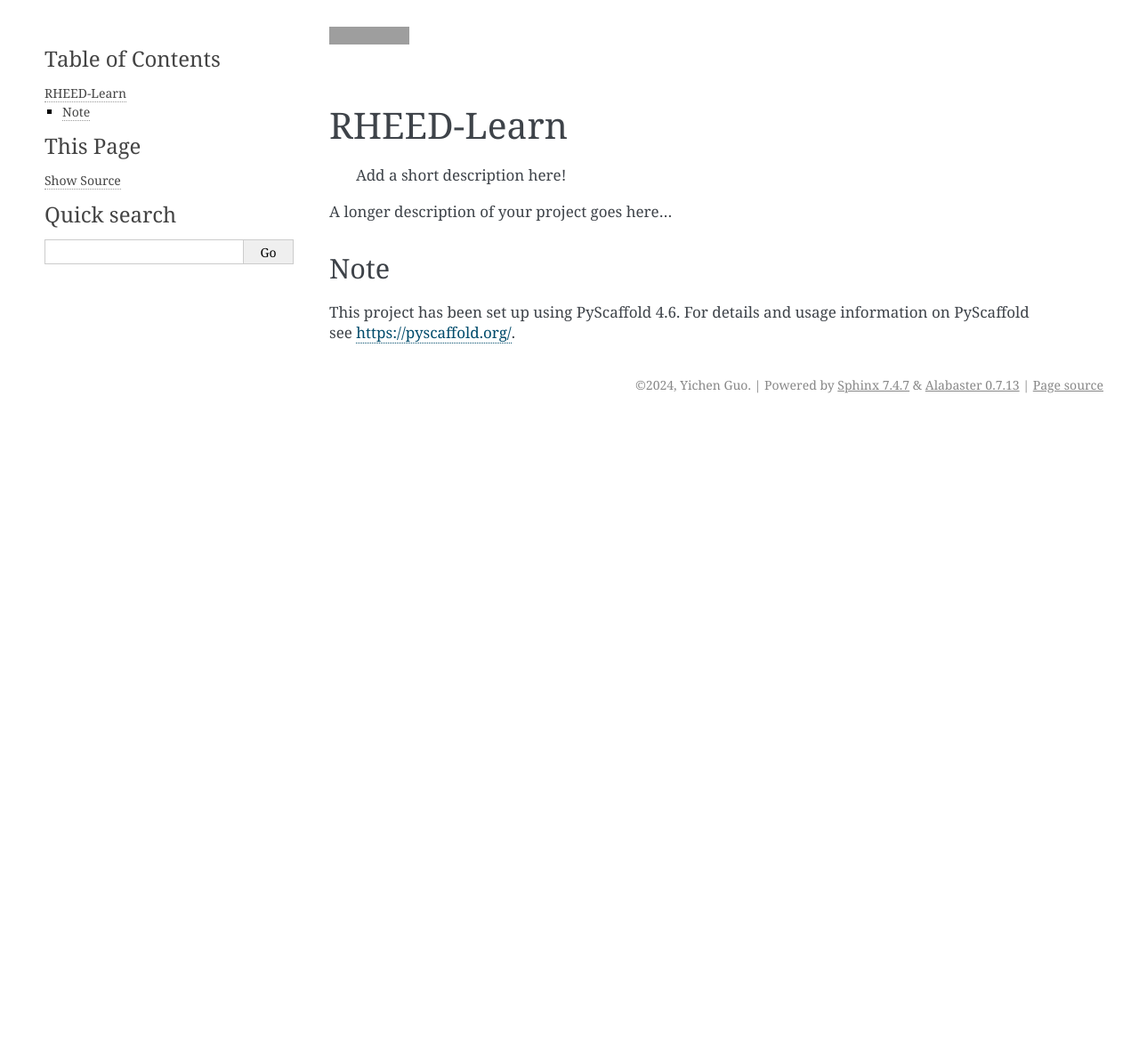
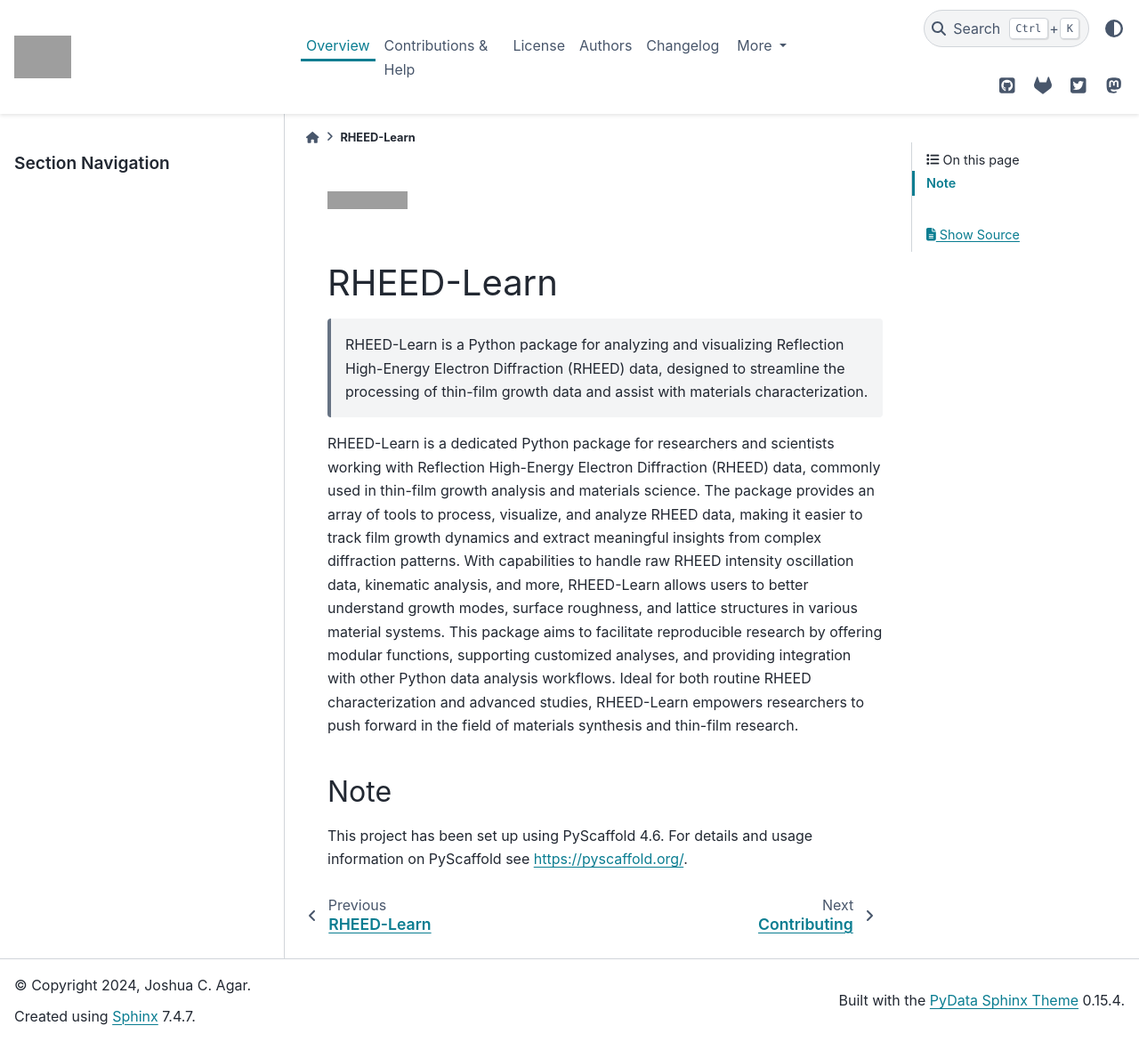
Before and after one commit to m3-learning/RHEED-Learn, a Sphinx documentation site: the page built from docs/readme.rst, in a window 1280 px wide and 1171 px high. Shown: the whole window at 89% size. Built offline with Sphinx 7.4.7 and the PyData theme 0.15.4, drawn with Linux system fonts in a browser that asks for light colours; grey boxes are pictures that could not be loaded.

Commit message:
update with main docs #patch

```diff
--- a/README.rst
+++ b/README.rst
@@ -34,10 +34,10 @@ RHEED-Learn
 ===========
 
 
-    Add a short description here!
+    RHEED-Learn is a Python package for analyzing and visualizing Reflection High-Energy Electron Diffraction (RHEED) data, designed to streamline the processing of thin-film growth data and assist with materials characterization.
 
 
-A longer description of your project goes here...
+RHEED-Learn is a dedicated Python package for researchers and scientists working with Reflection High-Energy Electron Diffraction (RHEED) data, commonly used in thin-film growth analysis and materials science. The package provides an array of tools to process, visualize, and analyze RHEED data, making it easier to track film growth dynamics and extract meaningful insights from complex diffraction patterns. With capabilities to handle raw RHEED intensity oscillation data, kinematic analysis, and more, RHEED-Learn allows users to better understand growth modes, surface roughness, and lattice structures in various material systems. This package aims to facilitate reproducible research by offering modular functions, supporting customized analyses, and providing integration with other Python data analysis workflows. Ideal for both routine RHEED characterization and advanced studies, RHEED-Learn empowers researchers to push forward in the field of materials synthesis and thin-film research.
 
 
 .. _pyscaffold-notes:
--- a/docs/conf.py
+++ b/docs/conf.py
@@ -74,6 +74,10 @@ extensions = [
     "sphinx.ext.napoleon",
 ]
 
+# Generate summary tables automatically
+autosummary_generate = True
+
+
 # Add any paths that contain templates here, relative to this directory.
 templates_path = ["_templates"]
 
@@ -88,7 +92,7 @@ master_doc = "index"
 
 # General information about the project.
 project = "RHEED-Learn"
-copyright = "2024, Yichen Guo"
+copyright = "2024, Joshua C. Agar"
 
 # The version info for the project you're documenting, acts as replacement for
 # |version| and |release|, also used in various other places throughout the
@@ -106,7 +110,7 @@ except ImportError:
 if not version or version.lower() == "unknown":
     version = os.getenv("READTHEDOCS_VERSION", "unknown")  # automatically set by RTD
 
-release = version
+release = version[:6]
 
 # The language for content autogenerated by Sphinx. Refer to documentation
 # for a list of supported languages.
@@ -134,7 +138,7 @@ exclude_patterns = ["_build", "Thumbs.db", ".DS_Store", ".venv"]
 
 # If true, sectionauthor and moduleauthor directives will be shown in the
 # output. They are ignored by default.
-# show_authors = False
+show_authors = True
 
 # The name of the Pygments (syntax highlighting) style to use.
 pygments_style = "sphinx"
@@ -153,14 +157,43 @@ todo_emit_warnings = True
 
 # The theme to use for HTML and HTML Help pages.  See the documentation for
 # a list of builtin themes.
-html_theme = "alabaster"
+html_theme = "pydata_sphinx_theme"
 
 # Theme options are theme-specific and customize the look and feel of a theme
 # further.  For a list of options available for each theme, see the
 # documentation.
+# Material theme options (see theme.conf for more information)
 html_theme_options = {
-    "sidebar_width": "300px",
-    "page_width": "1200px"
+    "show_nav_level": 4,
+    "icon_links": [
+        {
+            "name": "GitHub",
+            "url": "https://github.com/m3-learning/RHEED-Learn.git",
+            "icon": "fab fa-github-square",
+            "type": "fontawesome",
+        },
+        {
+            "name": "GitLab",
+            "url": "https://gitlab.com/<your-org>/<your-repo>",
+            "icon": "fab fa-gitlab",
+            "type": "fontawesome",
+        },
+        {
+            "name": "Twitter",
+            "url": "https://twitter.com/<your-handle>",
+            "icon": "fab fa-twitter-square",
+            # The default for `type` is `fontawesome` so it is not actually required in any of the above examples as it is shown here
+        },
+        {
+            "name": "Mastodon",
+            "url": "https://<your-host>@<your-handle>",
+            "icon": "fab fa-mastodon",
+        },
+    ],
+    "logo": {
+        "image_light": "_static/Drexel_blue_Logo_square_Light.png",
+        "image_dark": "_static/Drexel_blue_Logo_square_Dark.png",
+    },
 }
 
 # Add any paths that contain custom themes here, relative to this directory.
@@ -187,9 +220,13 @@ html_theme_options = {
 # so a file named "default.css" will overwrite the builtin "default.css".
 html_static_path = ["_static"]
 
+html_css_files = [
+    "custom.css",
+]
+
 # If not '', a 'Last updated on:' timestamp is inserted at every page bottom,
 # using the given strftime format.
-# html_last_updated_fmt = '%b %d, %Y'
+html_last_updated_fmt = "%b %d, %Y"
 
 # If true, SmartyPants will be used to convert quotes and dashes to
 # typographically correct entities.
@@ -246,7 +283,7 @@ latex_elements = {
 # Grouping the document tree into LaTeX files. List of tuples
 # (source start file, target name, title, author, documentclass [howto/manual]).
 latex_documents = [
-    ("index", "user_guide.tex", "RHEED-Learn Documentation", "Yichen Guo", "manual")
+    ("index", "user_guide.tex", "RHEED-Learn Documentation", "jagar2", "manual")
 ]
 
 # The name of an image file (relative to this directory) to place at the top of
--- a/setup.cfg
+++ b/setup.cfg
@@ -5,7 +5,7 @@
 
 [metadata]
 name = RHEED-Learn
-description = Add a short description here!
+description = RHEED-Learn is a Python package for analyzing and visualizing Reflection High-Energy Electron Diffraction (RHEED) data, designed to streamline the processing of thin-film growth data and assist with materials characterization.
 author = Yichen Guo
 author_email = yig319@lehigh.edu
 license = MIT
```
